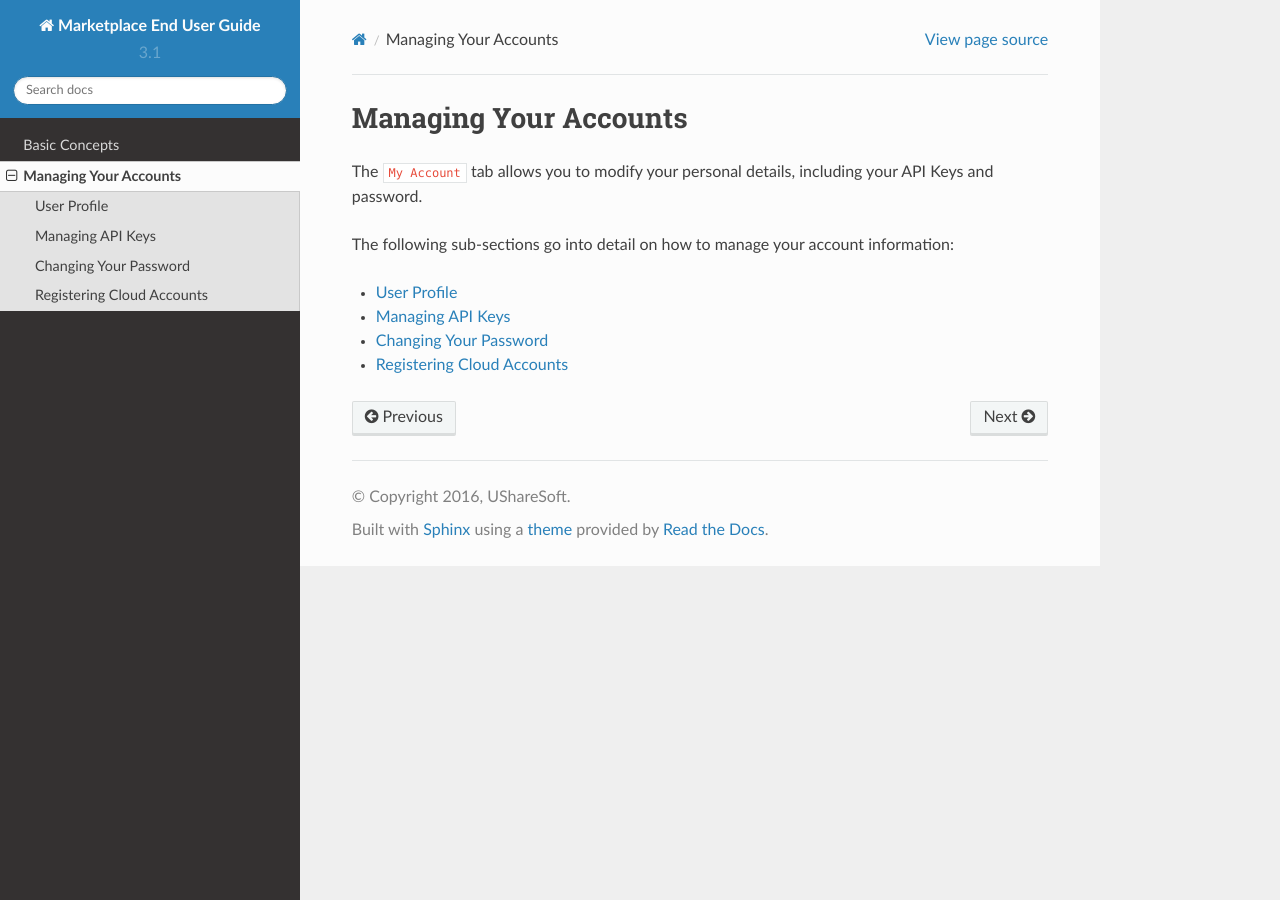
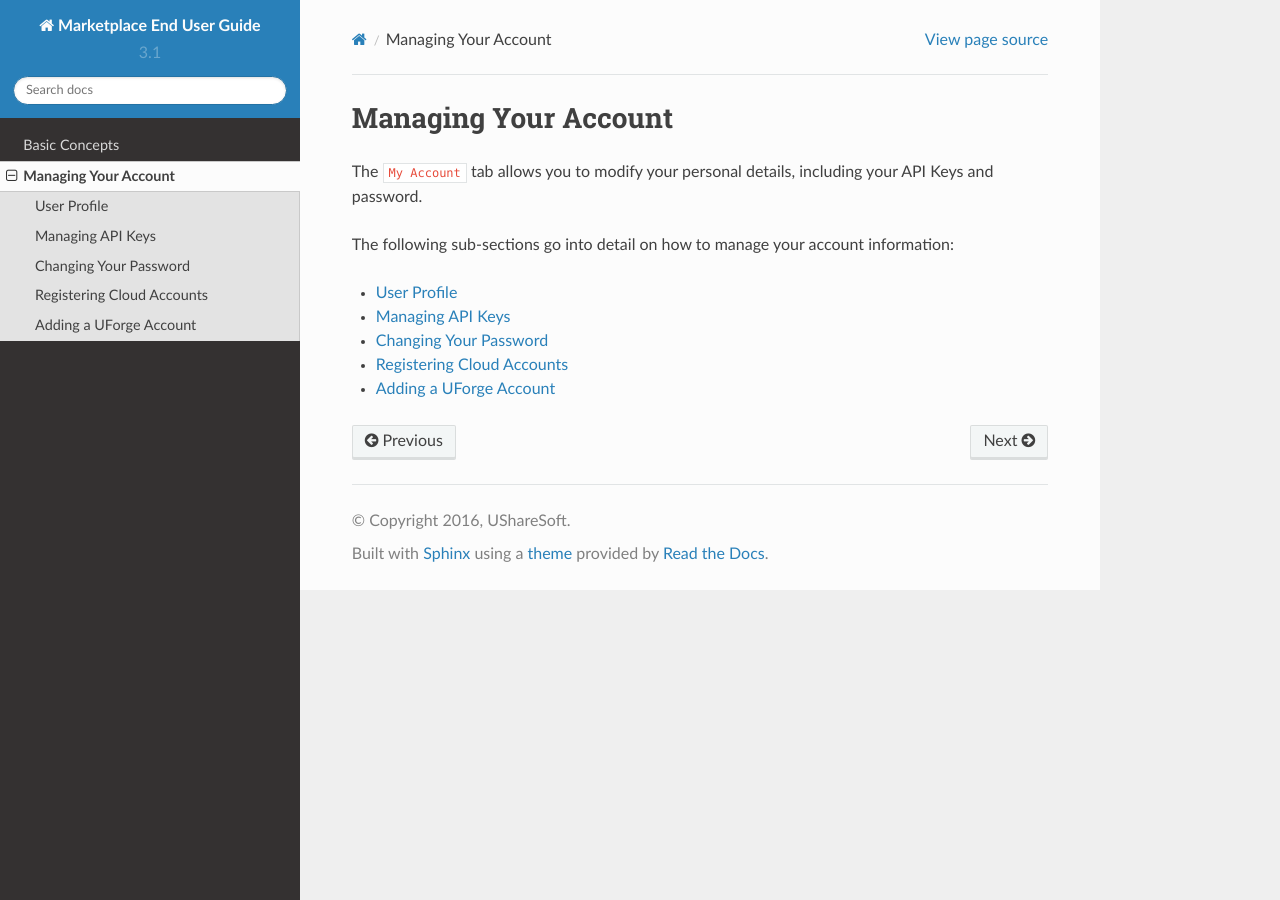
Before and after one commit to usharesoft/marketplace-docs, a Sphinx documentation site: the page built from end-user/en/source/pages/myaccount/overview.rst, in a window 1280 px wide. Built offline with Sphinx 7.4.7 and the Read the Docs theme 2.0.0, drawn with Linux system fonts in a browser that asks for light colours; pages that are not in the unit, such as notebooks, are missing from menus.

Commit message:
modifs to mp overviews

```diff
--- a/end-user/en/source/pages/myaccount/overview.rst
+++ b/end-user/en/source/pages/myaccount/overview.rst
@@ -1,7 +1,9 @@
 .. Copyright (c) 2007-2016 UShareSoft, All rights reserved
 
-Managing Your Accounts
-======================
+.. _managing-accounts:
+
+Managing Your Account
+=====================
 
 The ``My Account`` tab allows you to modify your personal details, including your API Keys and password.
 
@@ -14,3 +16,4 @@ The following sub-sections go into detail on how to manage your account informat
    user-apikeys
    user-password
    user-cloud-accounts
+   add-uforge-account
```
Also changed, not shown: end-user/en/source/pages/consumer/overview.rst (+19 -0 lines).
